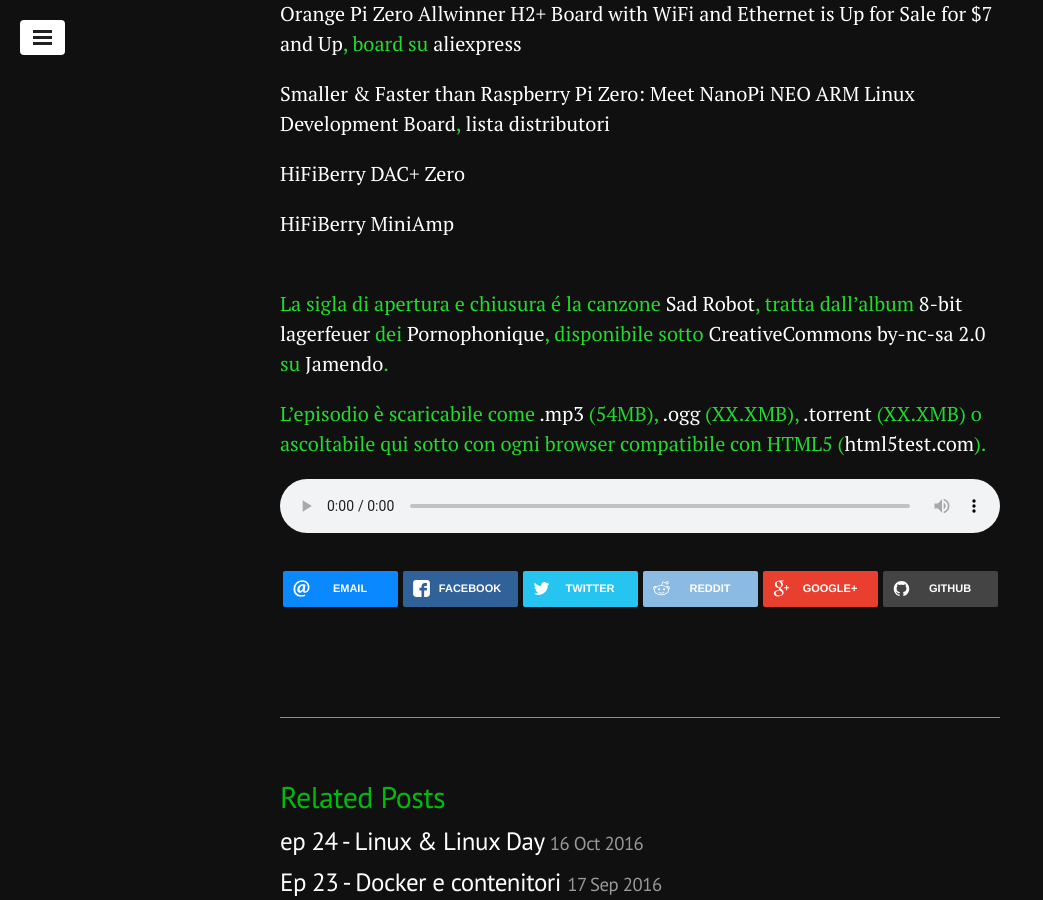
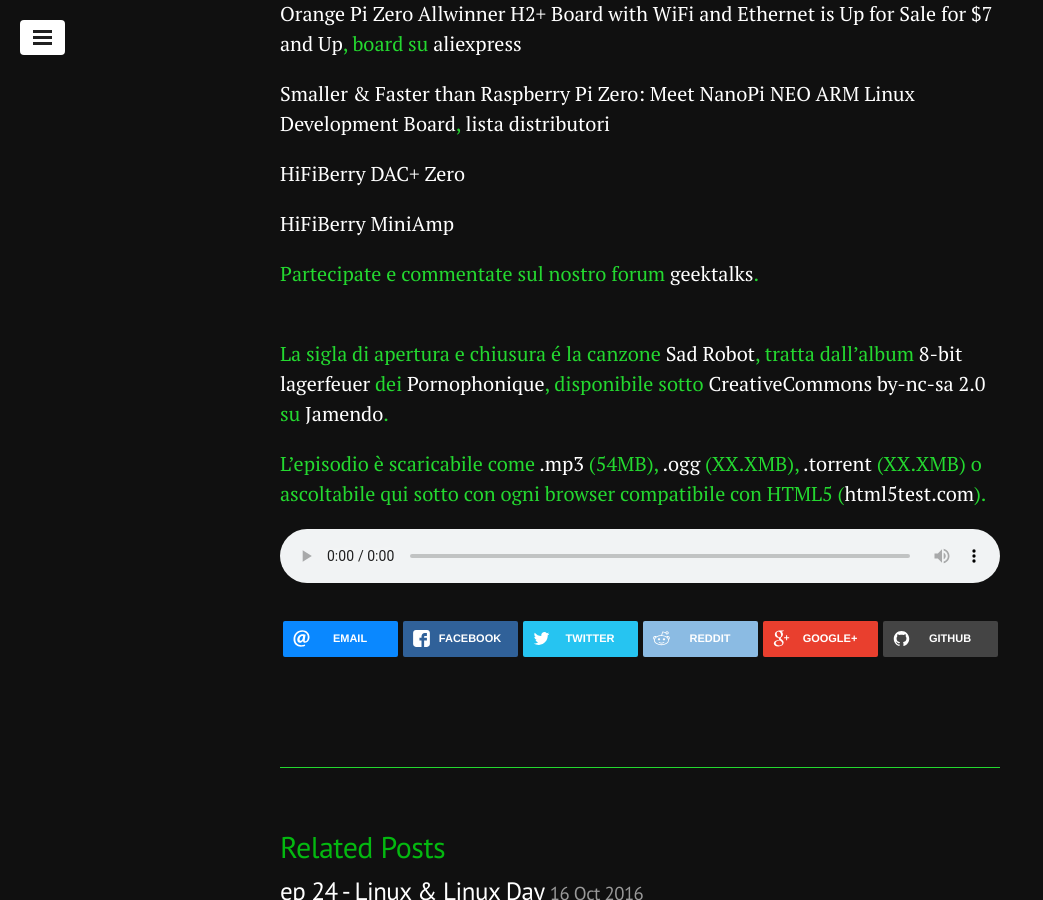
Before and after one commit to geekcookies/geekcookies.github.io, a Jekyll site: the page built from _posts/2016-11-07-episodio-25.md, in a window 1280 px wide and 900 px high, scrolled down 1690 px. Shown: the whole window, without its empty margins (0-1043 px from the left). Built offline with Jekyll 4.4.1, drawn with Linux system fonts in a browser that asks for light colours; nearby versions of some CDN libraries; comment, search, counter and statistics services are not loaded.

Commit message:
added link to geektalks forum

```diff
--- a/_posts/2016-11-07-episodio-25.md
+++ b/_posts/2016-11-07-episodio-25.md
@@ -70,3 +70,5 @@
 [HiFiBerry DAC+ Zero](https://www.hifiberry.com/shop/boards/hifiberry-dac-zero/)
 
 [HiFiBerry MiniAmp](https://www.hifiberry.com/shop/boards/miniamp/)
+
+Partecipate e commentate sul nostro forum [geektalks](https://github.com/geekcookies/geektalks/issues/22).
```
